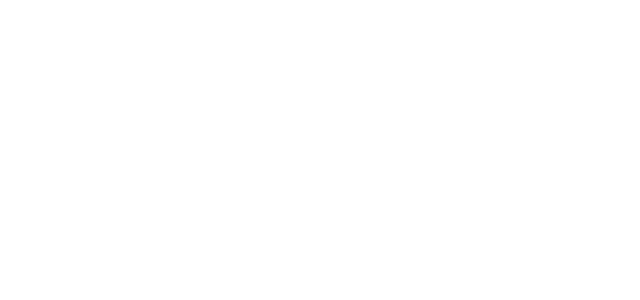
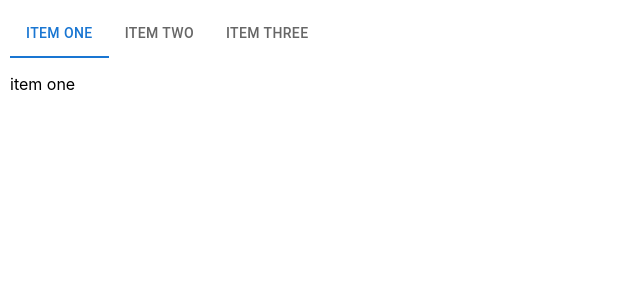
Before and after one commit to Anu8050/React_Task, a React (Create React App) app in the folder my-react-app/: page /itempage in a window 1280 px wide. Before the commit this address had no page. Shown: the top 300 px of the page, without its empty margins (0-640 px from the left). Built offline with nearby package versions, Linux system fonts and the light colour scheme.

Commit message:
#4
when successful login open the page that is tab at the top of the page- >fixed.

```diff
--- a/my-react-app/src/App.js
+++ b/my-react-app/src/App.js
@@ -7,12 +7,11 @@
 function App() {
   return (
     <div className="App">
-
     <Router>
       <Routes>
         <Route path = '/' Component={Welcome}></Route>
         <Route path = '/loginpage' Component={Login}></Route>
-        <Route path ='/itempage.js' Component={Itempage}></Route>
+        <Route path ='/itempage' Component={Itempage}></Route>
       </Routes>
     </Router>
 
--- a/my-react-app/src/Page/itempage.js
+++ b/my-react-app/src/Page/itempage.js
@@ -1,9 +1,25 @@
-import React from 'react';
+import React, { useState } from 'react';
+import {Box, Tabs, Tab} from '@mui/material';
 
 
 function Itempage() {
+    const [value, setValue] = useState(0);
+    const handleChange = (event, newValue) => {
+        setValue(newValue);
+    };
     return (
-      <div>
+      <div className='itempage'>
+      <Tabs value={value} onChange={handleChange} aria-label="Item Tabs" >
+        <Tab label="Item One" />
+        <Tab label="Item Two" />
+        <Tab label="Item Three" />
+      </Tabs>
+      <Box style={{ display: 'flex', alignItems: 'flex-start' }}>
+        {value === 0 && <p style={{}}>item one</p>}
+        {value === 1 && <p>item two</p>}
+        {value === 2 && <p>item three</p>}
+      </Box>
+
 
       </div>
     );
--- a/my-react-app/src/Page/loginpage.js
+++ b/my-react-app/src/Page/loginpage.js
@@ -46,7 +46,7 @@
         const timer = setTimeout(() => {
           setPopupOpen(false);
           clearTimeout(timer);
-          navigate('itempage');
+          navigate('/itempage');
         }, 2000);
         setNavigateTimer(timer);
       };
@@ -96,7 +96,6 @@
             <Dialog open={popupOpen} onClose={closePopup}>
             <DialogContent>
                 <CircularProgress />
-
             </DialogContent>
             </Dialog>
 
--- a/my-react-app/src/Page/text.css
+++ b/my-react-app/src/Page/text.css
@@ -7,9 +7,15 @@
 
 .custom-outline .MuiOutlinedInput-notchedOutline {
     border-color: green;
-    margin-bottom: '50px'
   }
 
   .custom-outline.Mui-focused .MuiOutlinedInput-notchedOutline {
     border-color: green;
   }
+
+.itempage{
+  margin: 10px;
+  align-items: center;
+  border-color: brown;
+  text-align: center;
+}
```
